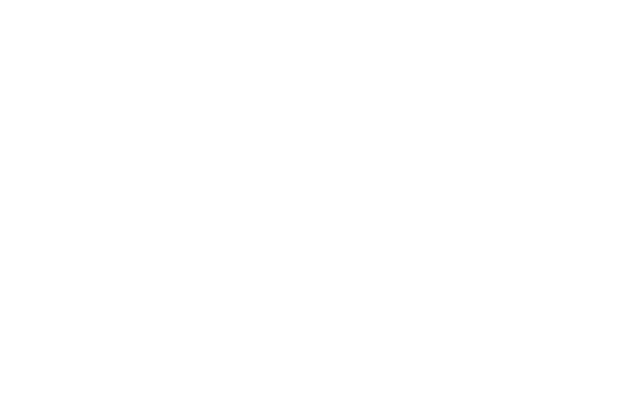
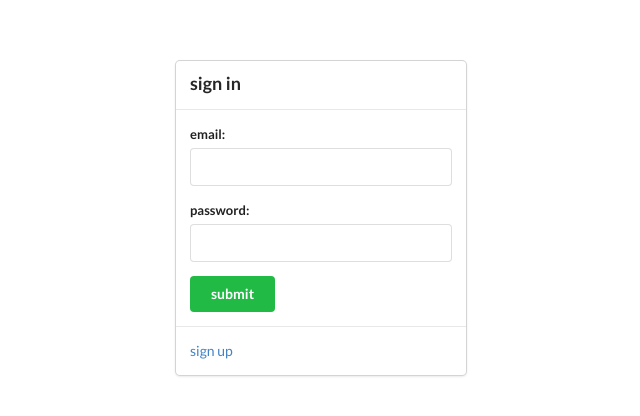
Before and after one commit to HelloPancake/StockBuyer, a React (Create React App) app in the folder stocks_frontend/: page / in a window 1280 px wide. Shown: the part 182-598 px from the top of the page, without its empty margins (319-959 px from the left). Built offline with nearby package versions, Linux system fonts and the light colour scheme.

Commit message:
new frontend route

```diff
--- a/stocks_frontend/src/App.js
+++ b/stocks_frontend/src/App.js
@@ -21,7 +21,7 @@
             return (<Dashboard {...routeProps}/> )
             }}/>
 
-            <Route path="/sign_in" render={(routeProps) => {
+            <Route path={["/", "/sign_in"]} render={(routeProps) => {
             return (<SignIn {...routeProps }/>)
             }}/>
 
```
